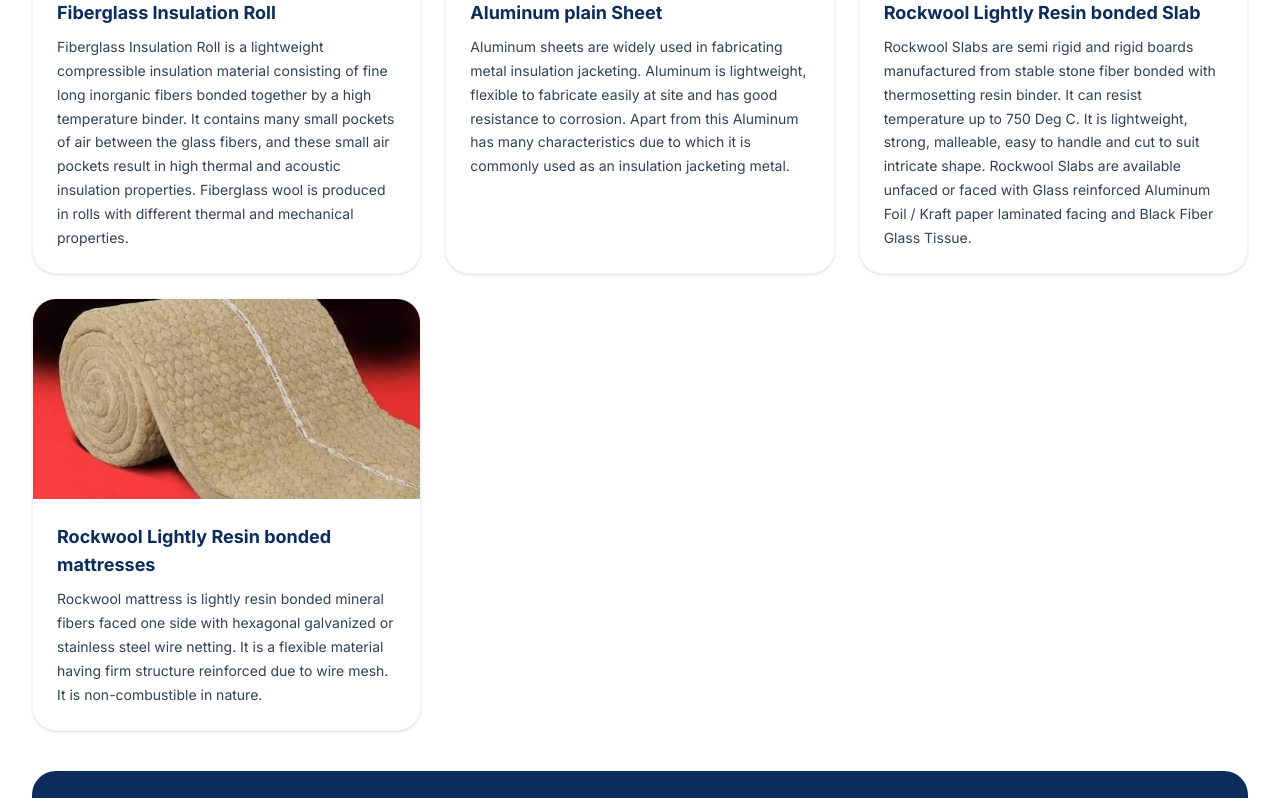
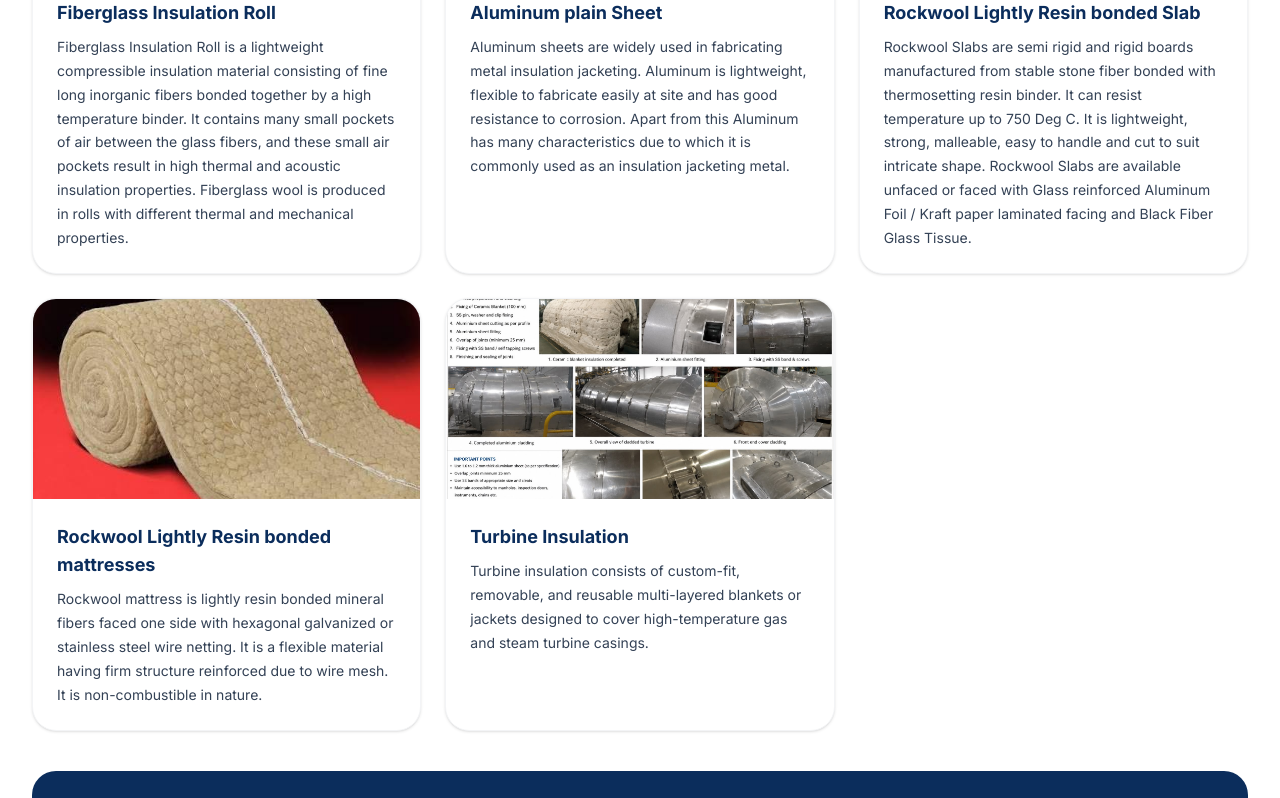
Before and after one commit to Yatvesh1107/Hitech-Group, a React (Vite) app: page /divisions/industrial-insulation in a window 1280 px wide. Shown: the part 4701-5499 px from the top of the page. Built offline with nearby package versions, Linux system fonts and the light colour scheme; no server answers.

Commit message:
add turbine insulation in products

```diff
--- a/src/pages/IndustrialInsulation.jsx
+++ b/src/pages/IndustrialInsulation.jsx
@@ -36,6 +36,7 @@ import alusheetplain from "@/assets/images/bd/aluminsheet.png"
 import fiberglassroll from "@/assets/images/bd/fiberglassroll.png"
 import rockwoolmatt from "@/assets/images/bd/rockwookmatt.png"
 import rockwoolslab from "@/assets/images/bd/rockwoolslab.png"
+import turbineinsu from "@/assets/images/bd/turbineinsulation.png"
 
 
 const expertise = [
@@ -568,11 +569,18 @@ function IndustrialInsulation() {
 
               image:rockwoolslab
             },
-            {
+{
               name: "Rockwool Lightly Resin bonded mattresses",
               description:
                 "Rockwool mattress is lightly resin bonded mineral fibers faced one side with hexagonal galvanized or stainless steel wire netting. It is a flexible material having firm structure reinforced due to wire mesh. It is non-combustible in nature.",
               image:rockwoolmatt
+            },
+            {
+              name: "Turbine Insulation",
+              description:
+                "Turbine insulation consists of custom-fit, removable, and reusable multi-layered blankets or jackets designed to cover high-temperature gas and steam turbine casings.",
+              image:turbineinsu
+
             },
           ].map((product) => (
             <motion.div
```
Also changed, not shown: src/assets/images/bd/turbineinsulation.png (added).
